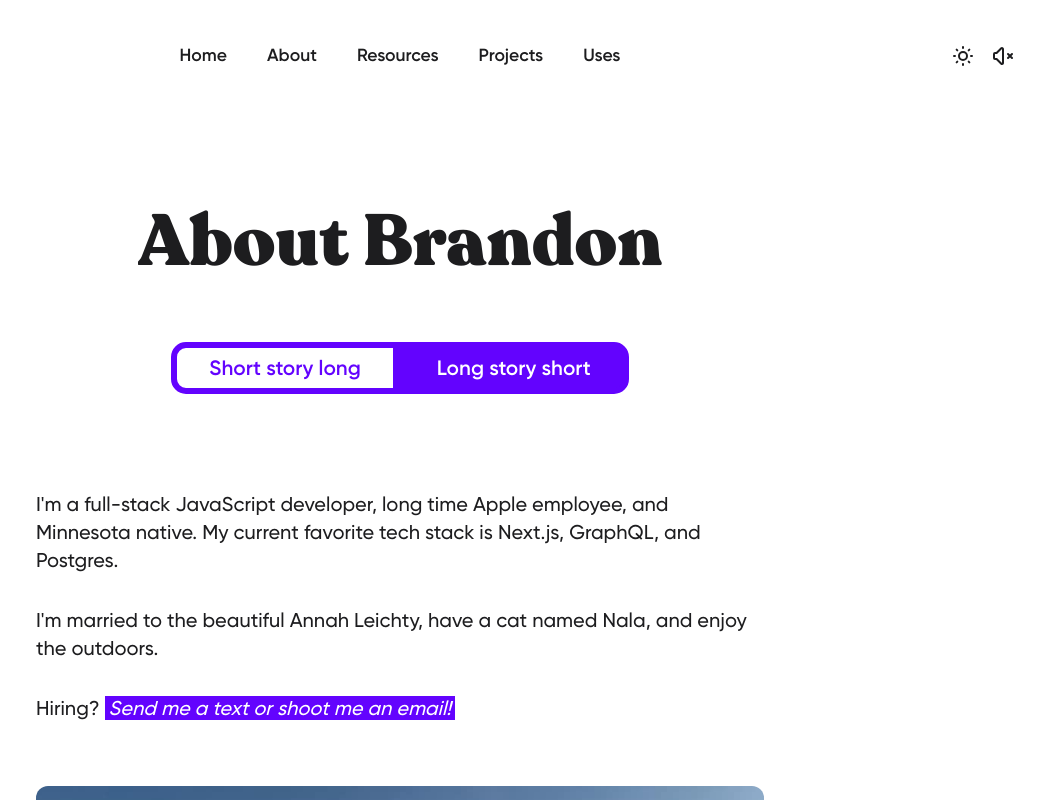
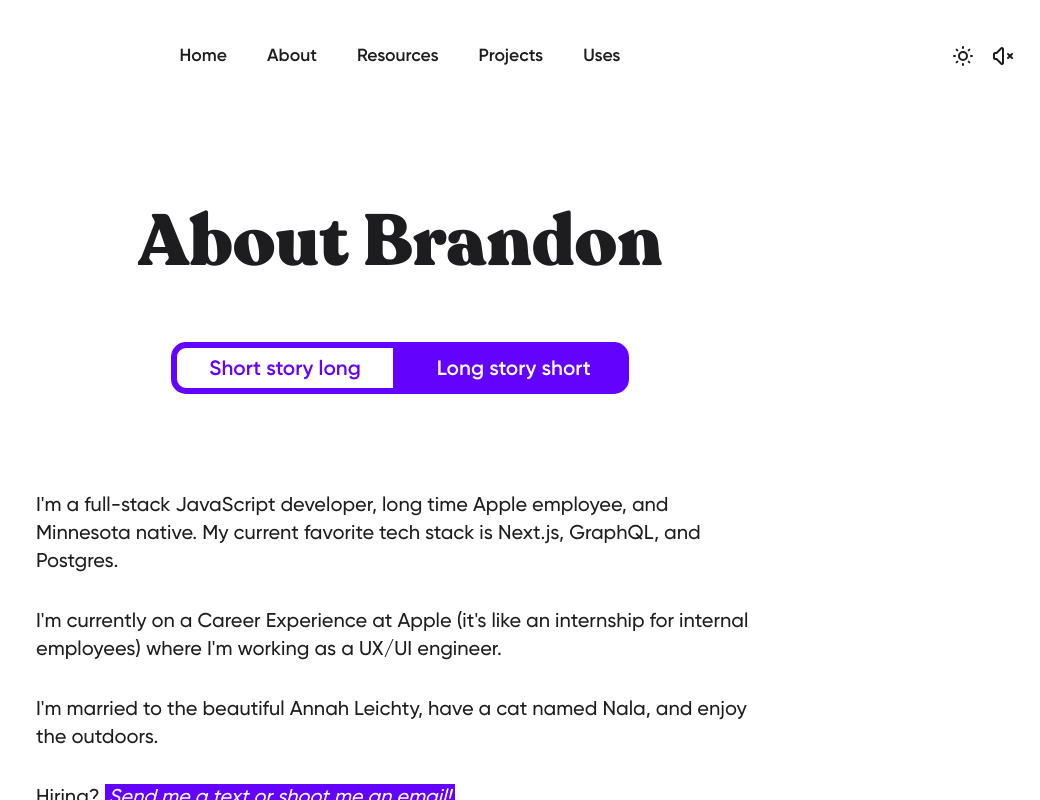
Before and after one commit to brandonleichty/personal-website-nextjs, a Next.js app: page /about in a window 1280 px wide. Both pictures are taken after a click on the button "Short story long". Shown: the top 800 px of the page, without its empty margins (240-1280 px from the left). Built offline with nearby package versions, Linux system fonts and the light colour scheme; no server answers.

Commit message:
add link to Annah's instagram

```diff
--- a/pages/about.js
+++ b/pages/about.js
@@ -58,7 +58,12 @@ export default function About() {
                   is Next.js, GraphQL, and Postgres.
                 </p>
                 <p>
-                  I'm married to the beautiful Annah Leichty, have a cat named
+                  I'm currently on a Career Experience at Apple (it's like an
+                  internship for internal employees) where I'm working as a
+                  UX/UI engineer.
+                </p>
+                <p>
+                  I'm married to the beautiful <a href="https://www.instagram.com/annahleichty/" target="_blank" rel="noopener noreferrer">Annah Leichty</a>, have a cat named
                   Nala, and enjoy the outdoors.
                 </p>
                 <p>
```
